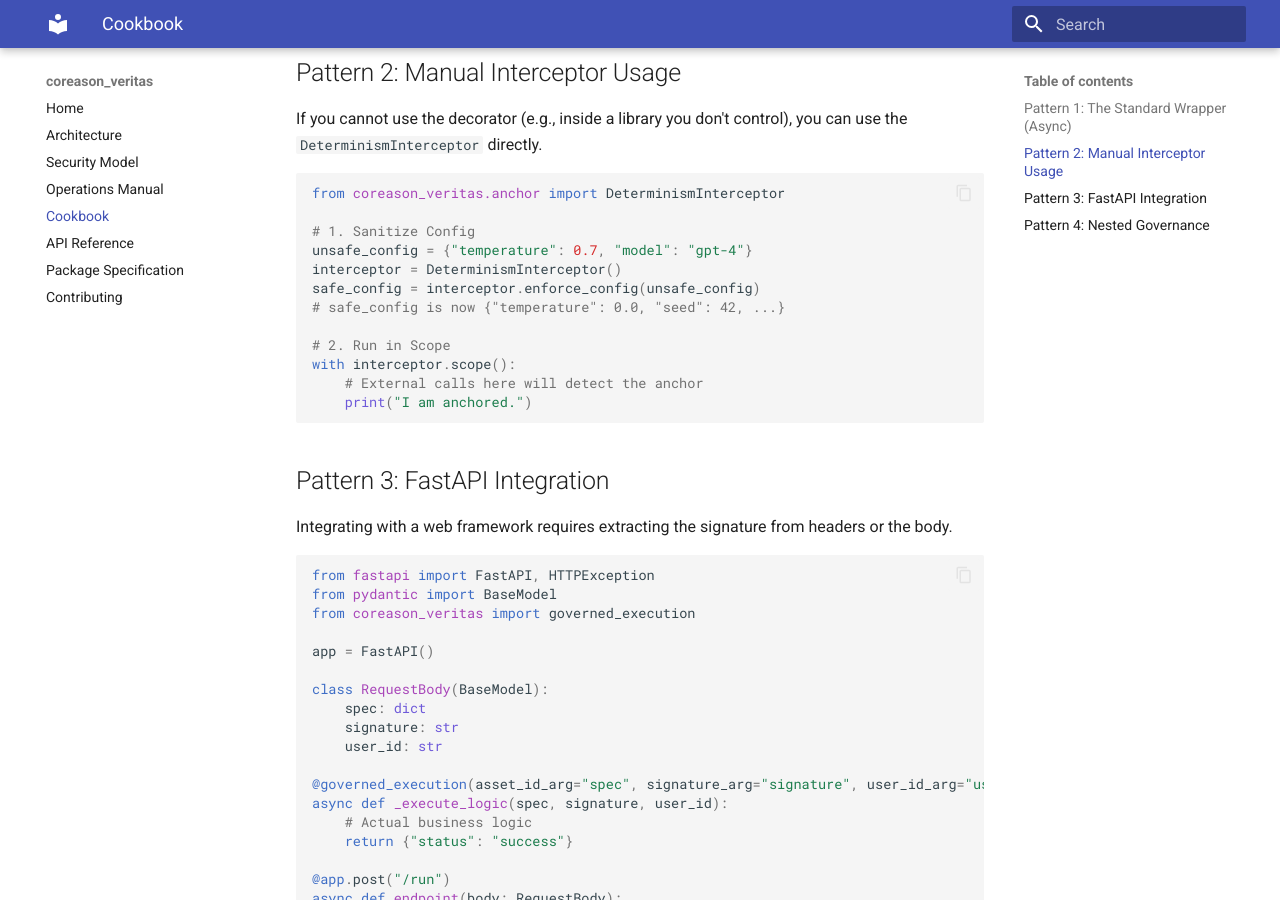
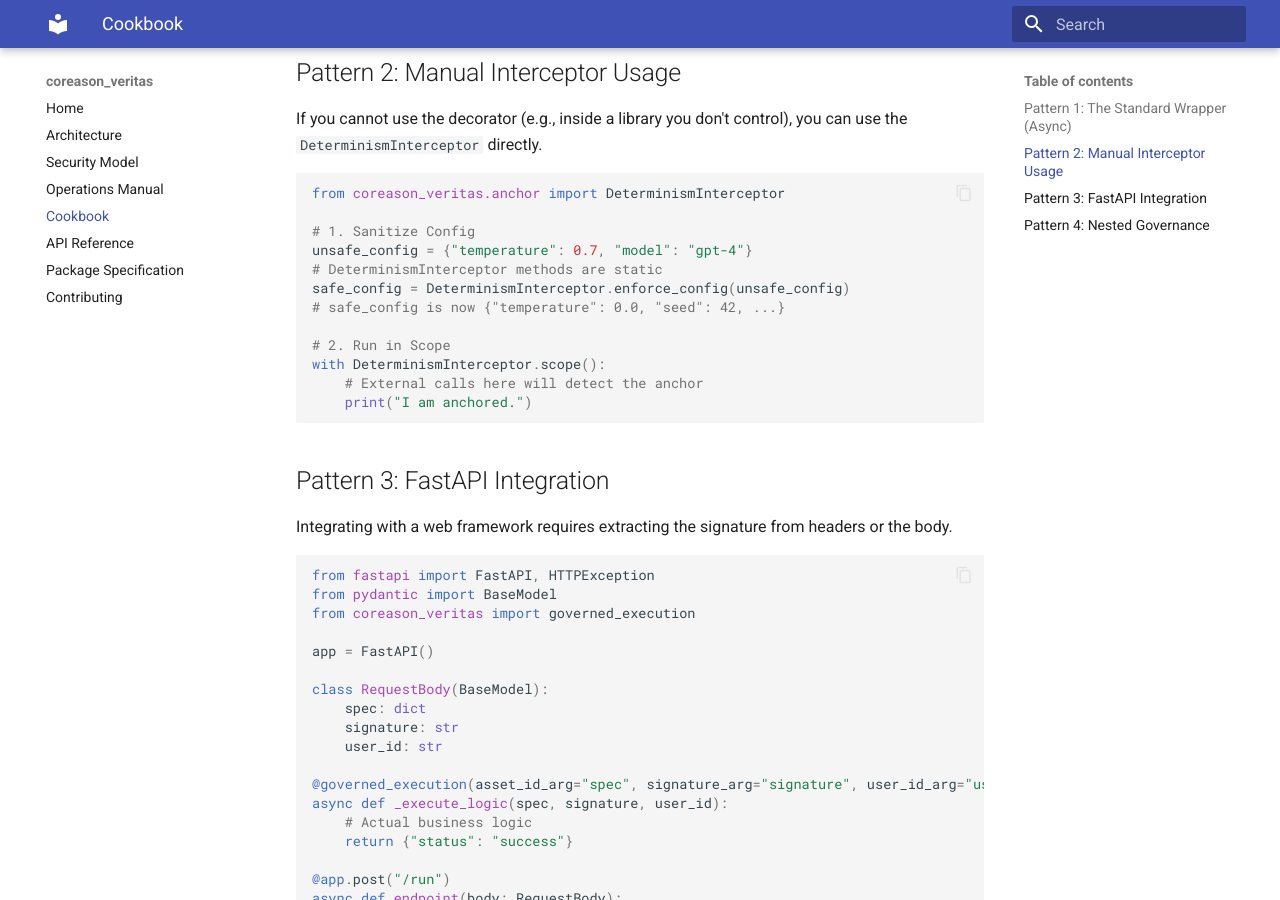
Before and after one commit to CoReason-AI/coreason_veritas, an MkDocs documentation site: the page built from docs/cookbook.md, in a window 1280 px wide and 900 px high, scrolled down 731 px. Built offline with MkDocs 1.6.1 and Material for MkDocs 9.7.7, drawn with Linux system fonts in a browser that asks for light colours.

Commit message:
Update all markdown documentation to match source code truth
Updated multiple documentation files (`docs/`, `README.md`, etc.) to align with current API signatures and patterns.
- Updated `SignatureValidator.verify_asset` signature to include `check_timestamp`.
- Updated `DeterminismInterceptor` usage to reflect static methods (`enforce_config`, `scope`).
- Updated `governed_execution` decorator examples.

````diff
--- a/docs/cookbook.md
+++ b/docs/cookbook.md
@@ -37,12 +37,12 @@ from coreason_veritas.anchor import DeterminismInterceptor
 
 # 1. Sanitize Config
 unsafe_config = {"temperature": 0.7, "model": "gpt-4"}
-interceptor = DeterminismInterceptor()
-safe_config = interceptor.enforce_config(unsafe_config)
+# DeterminismInterceptor methods are static
+safe_config = DeterminismInterceptor.enforce_config(unsafe_config)
 # safe_config is now {"temperature": 0.0, "seed": 42, ...}
 
 # 2. Run in Scope
-with interceptor.scope():
+with DeterminismInterceptor.scope():
     # External calls here will detect the anchor
     print("I am anchored.")
 ```
````
Also changed, not shown: README.md (+1 -3 lines), The_Architecture_and_Utility_of_coreason_veritas.md (+1 -3 lines), docs/specification.md (+5 -4 lines).
